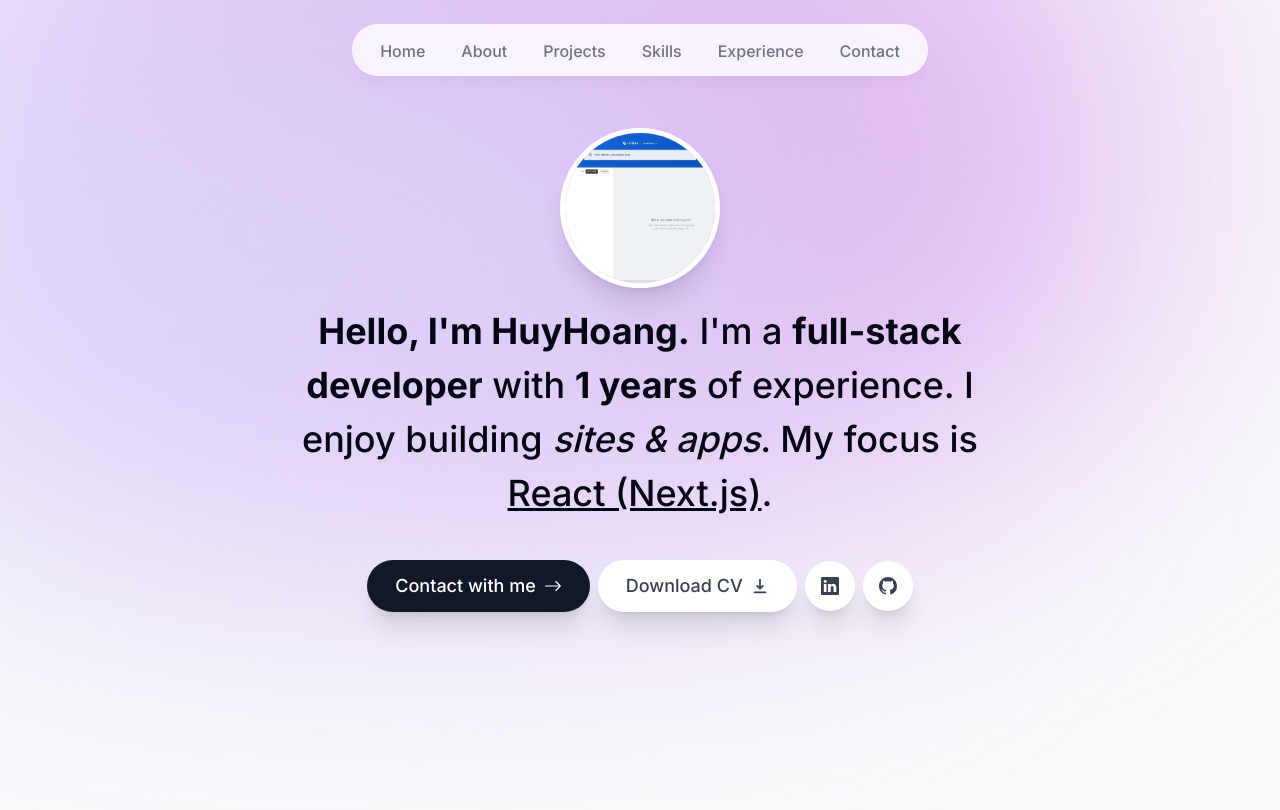
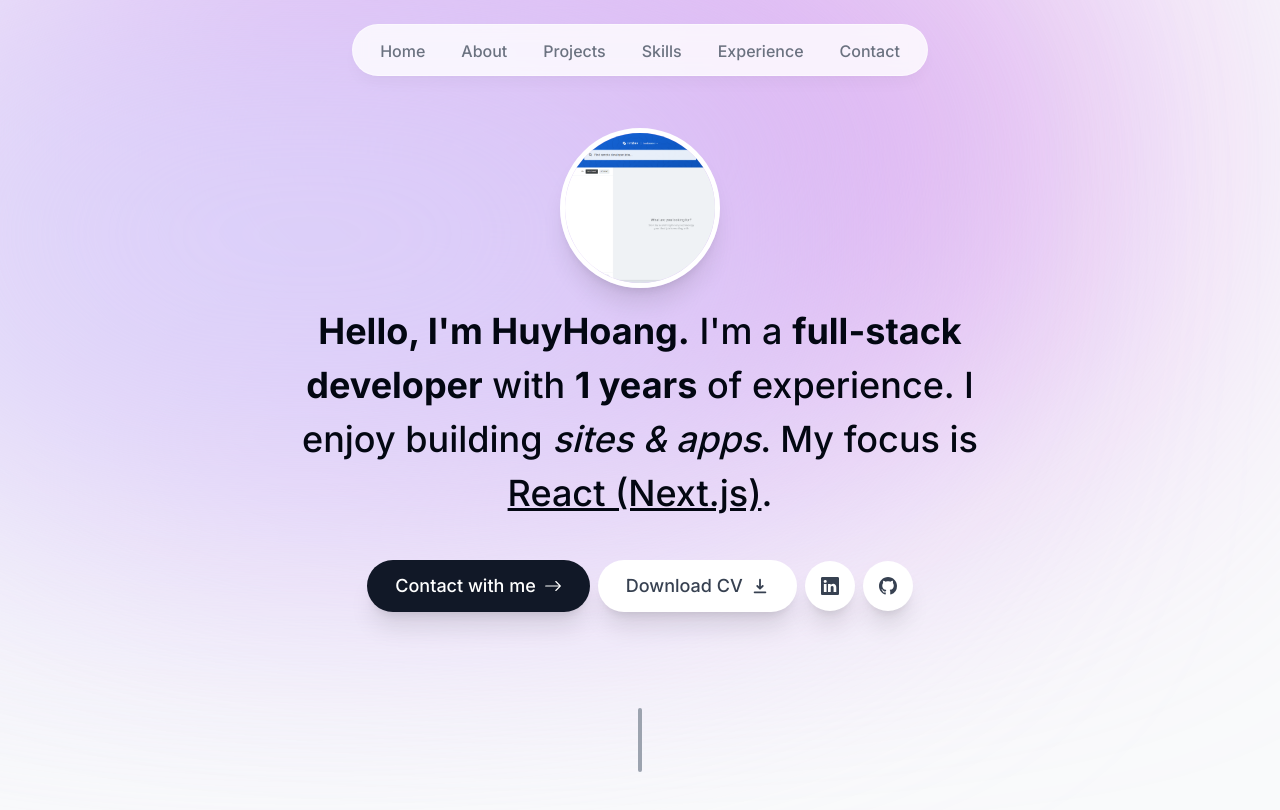
Before and after one commit to hoangbayern/project_portfolio, a Next.js app: page / in a window 1280 px wide. Shown: the top 810 px of the page. Built offline with nearby package versions, Linux system fonts and the light colour scheme.

Commit message:
feature divider section

```diff
--- a/app/page.tsx
+++ b/app/page.tsx
@@ -1,9 +1,11 @@
+import Divider from "@/components/Divider";
 import Intro from "@/components/Intro";
 
 export default function Home() {
   return (
     <main className="flex flex-col items-center px-4">
       <Intro />
+      <Divider />
     </main>
   )
 }
--- /dev/null
+++ b/components/Divider.tsx
@@ -0,0 +1,13 @@
+"use client"
+
+import React from 'react'
+import { motion } from 'framer-motion'
+
+export default function Divider() {
+  return (
+    <motion.div className='bg-gray-400 h-16 w-1 my-24 rounded-full hidden sm:block'
+    initial={{ y: 100, opacity:0 }}
+    animate={{ y: 0, opacity: 1 }}
+    transition={{ delay: 0.12 }}></motion.div>
+  )
+}
```
